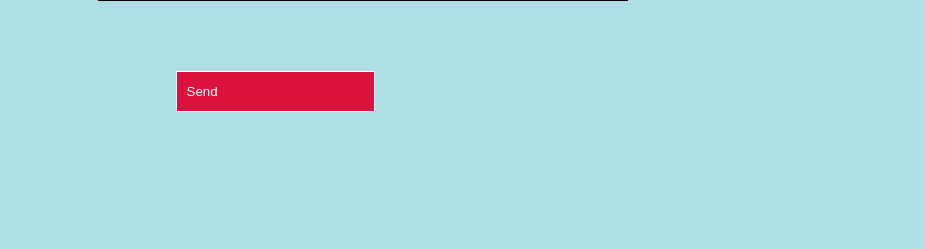
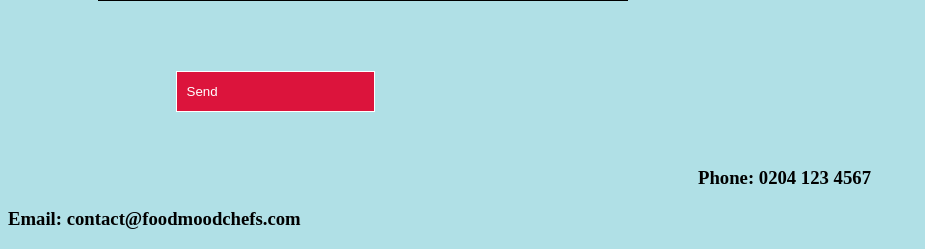
Before and after one commit to KirtMorgan/project-blog, a Flask app: page /contacts in a window 1280 px wide; the page is wider, and only the part inside the window is pictured. Shown: the part 695-944 px from the top of that part, without its empty margins (0-925 px from the left). Before the commit the page ends 807 px from the top of that part, so only its background shows below. Run offline with Flask 2, Linux system fonts and the light colour scheme.

Commit message:
re-formatted the page using css

```diff
--- a/templates/contacts.html
+++ b/templates/contacts.html
@@ -11,6 +11,9 @@
         <p>Here's how to contact us:</p>
 
   </div>
+
+
+    <div>
 
     <div class="column">
 
@@ -34,7 +37,19 @@
 
     </div>
 
-    <div>
+    <div class="phoneNumber">
+
+        <h3>Phone: 0204 123 4567</h3>
+
+    </div>
+
+    <div class="email">
+
+        <h3>Email: contact@foodmoodchefs.com</h3>
+
+    </div>
+
+
        <style>
 
             body {background-color: powderblue;}
@@ -78,9 +93,17 @@
 
         }
 
+           .phoneNumber {
+          color: Black;
+          margin-top: 55px;
+          margin-right: 130px;
+          margin-left: 690px;
+          }
+
         </style>
 
     </div>
+
 
     <div>
         <style>
@@ -95,6 +118,7 @@
 
     </div>
 
+
 </head>
 <body>
 
```
